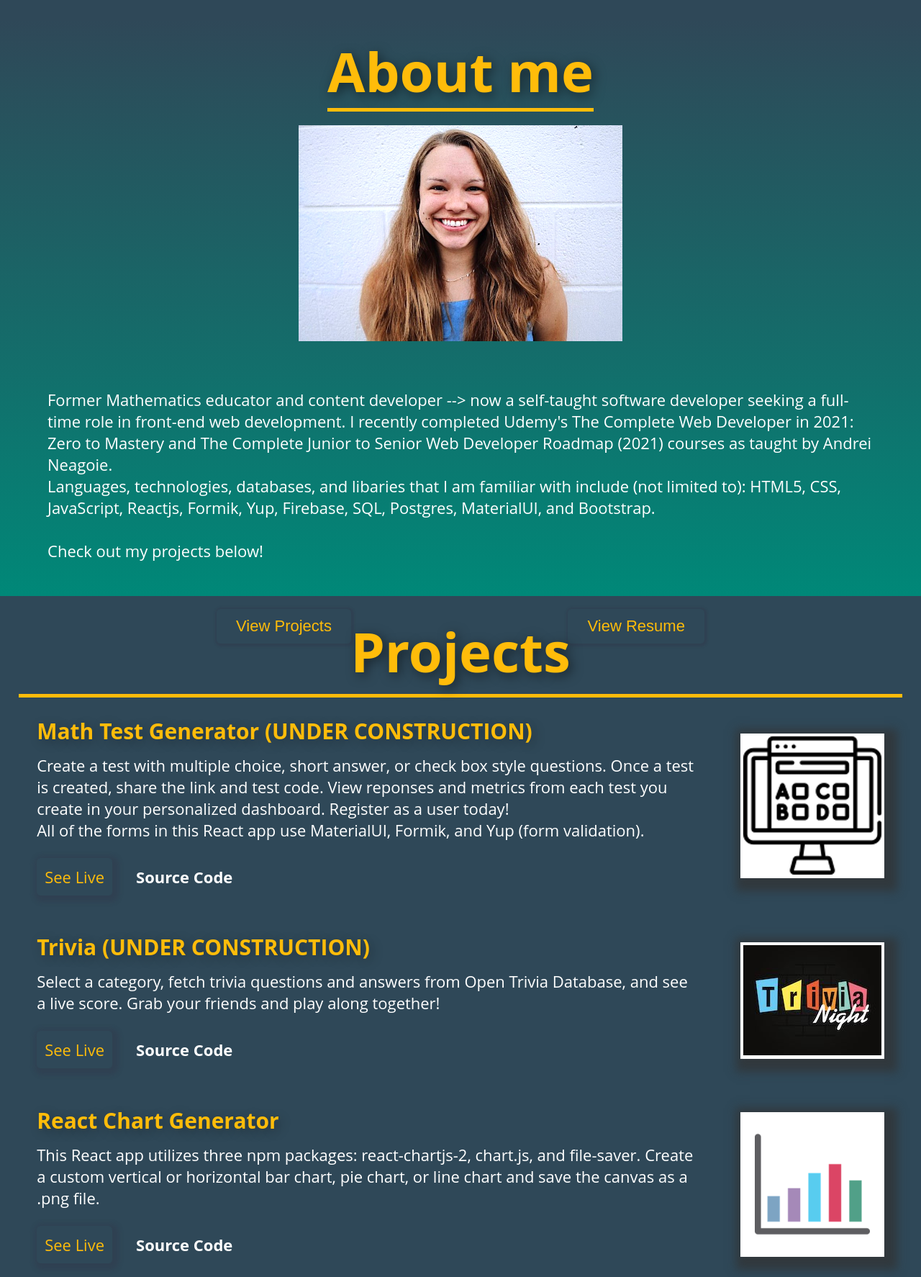
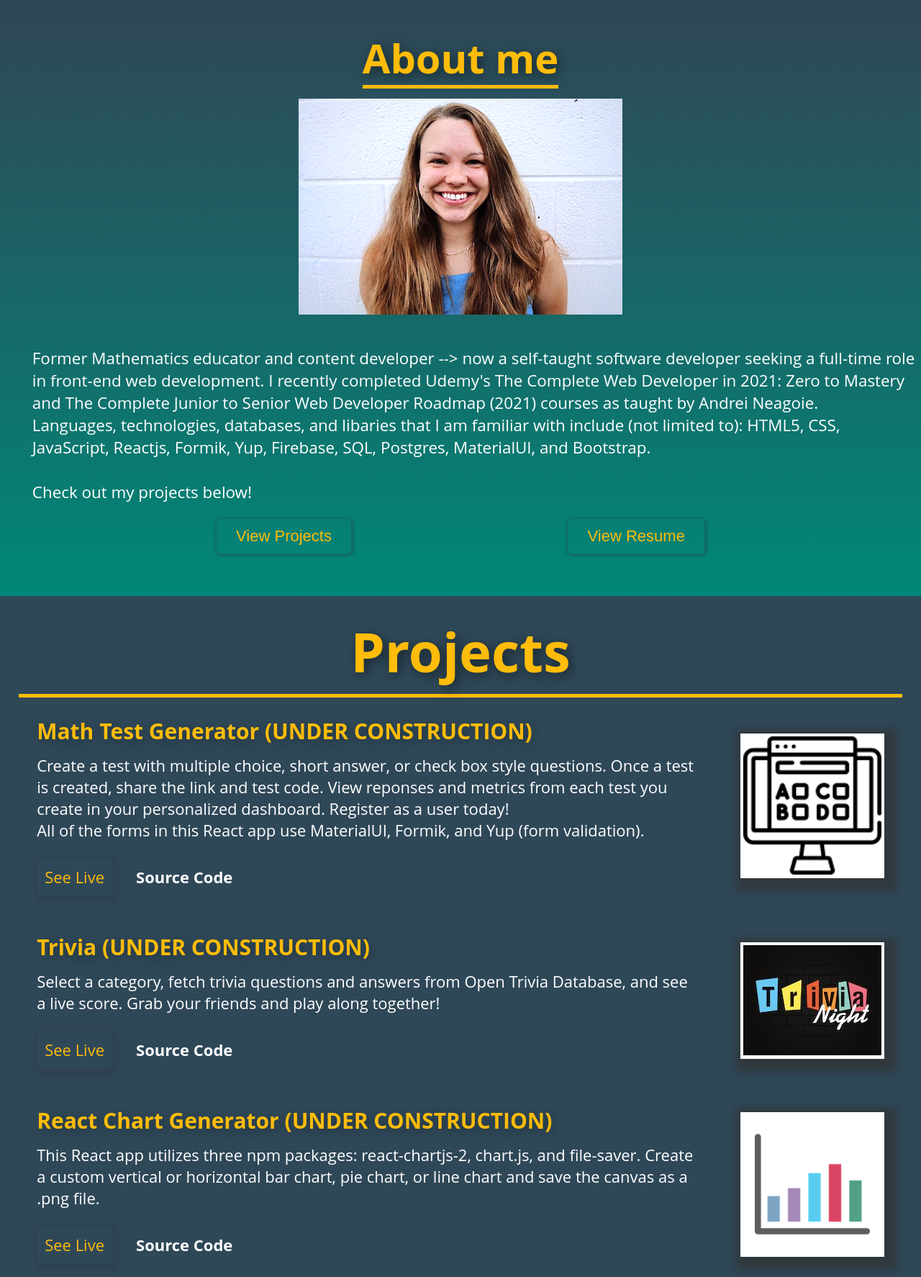
Before and after one commit to tabbathacrouch/Portfolio, a React (Create React App) app: page / in a window 1280 px wide. Shown: the part 849-2623 px from the top of the page at 72% size. Built offline with nearby package versions, Linux system fonts and the light colour scheme.

Commit message:
update spacing, metadata

```diff
--- a/public/index.html
+++ b/public/index.html
@@ -3,8 +3,8 @@
 
 <head>
   <meta charset="utf-8" />
-  <meta name="description" content="JavaScript software developer portfolio">
-  <meta name="keyword" content="portfolio, javascript, developer, react, full-stack, software, engineer">
+  <meta name="description" content="Tabbatha Crouch JavaScript Software Developer Portfolio">
+  <meta name="keyword" content="portfolio, JavaScript, developer, react, reactjs, full-stack, software, engineer, tabbatha, crouch, material-ui, front-end, UI, UX">
   <meta name="viewport" content="width=device-width, initial-scale=1, shrink-to-fit=no" />
   <link rel="shortcut icon" href="./assets/favicon.ico" type="image/x-icon" />
   <link rel="manifest" href="%PUBLIC_URL%/manifest.json" />
--- a/src/components/About/About.css
+++ b/src/components/About/About.css
@@ -10,7 +10,7 @@
   margin: 0.25em;
   font-weight: 700;
   color: #ffbc0a;
-  font-size: 76px;
+  font-size: 3.5em;
   text-shadow: 4px 4px 16px rgba(0, 0, 0, 0.5);
   border-bottom: 5px solid #ffbc0a;
 }
@@ -27,13 +27,12 @@
 
 .about-info-text {
   color: #fff;
-  font-size: 22px;
-  padding: 3em;
+  font-size: 1.4em;
+  padding: 2em 0 1em 2em;
 }
 .buttons {
   display: flex;
   justify-content: space-evenly;
-  margin-bottom: 1em;
 }
 
 .about-btn {
@@ -65,13 +64,13 @@
 
 @media screen and (max-width: 600px) {
   .section-title {
-    font-size: 36px;
+    font-size: 2.5em;
   }
 
   .about-container,
   .about-info-text,
   .about-btn {
-    font-size: 14px;
+    font-size: 1em;
   }
 
   .profile-image {
--- a/src/components/Projects/Projects.js
+++ b/src/components/Projects/Projects.js
@@ -111,7 +111,9 @@ function Projects() {
 
         <div className="row">
           <div className="project-text">
-            <div className="project-title">React Chart Generator</div>
+            <div className="project-title">
+              React Chart Generator (UNDER CONSTRUCTION)
+            </div>
 
             <div className="project-info">
               This React app utilizes three npm packages:{" "}
```
